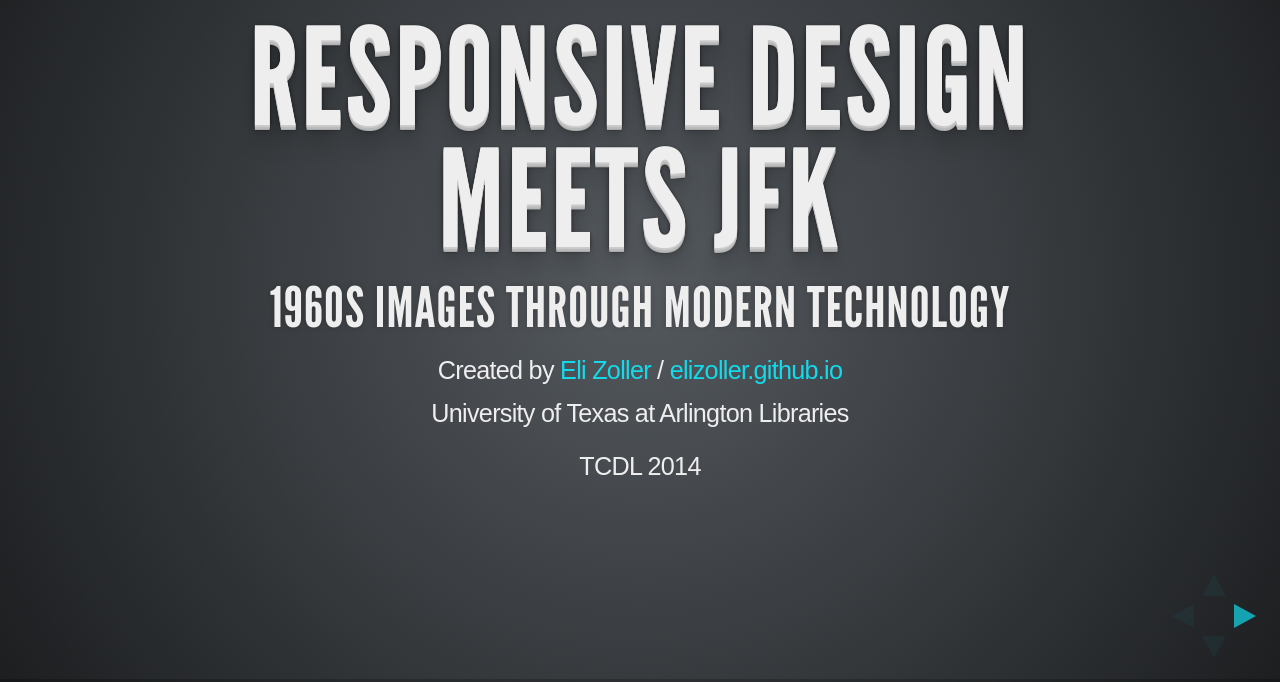
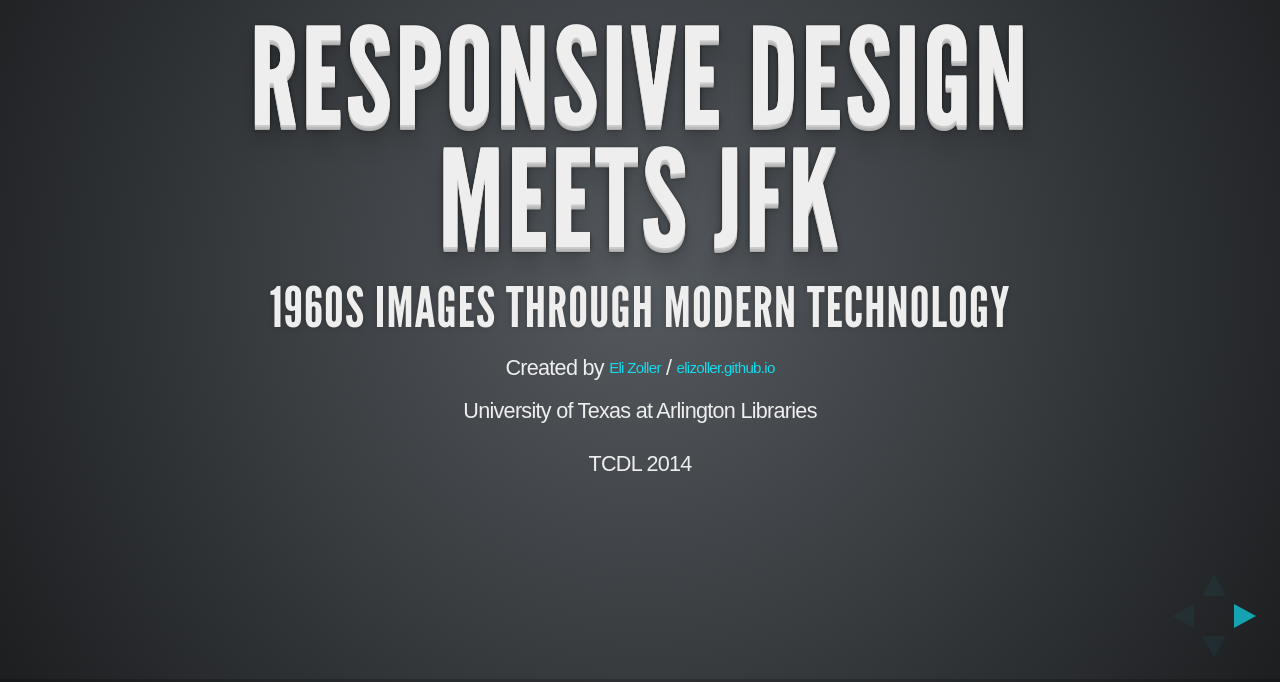
Before and after one commit to elizoller/elizoller.github.io, a PHP site: page / in a window 1280 px wide. Shown: the part 118-800 px from the top of the page. Run offline with PHP 8.4, Linux system fonts and the light colour scheme.

Commit message:
changing font

```diff
--- a/tcdl/css/theme/default.css
+++ b/tcdl/css/theme/default.css
@@ -167,6 +167,6 @@ body {
  *********************************************/
 .reveal .slide-number {
   color: #13daec; }
-.reveal small {
+.reveal small *{
   font-size:.7em;
 }
```
